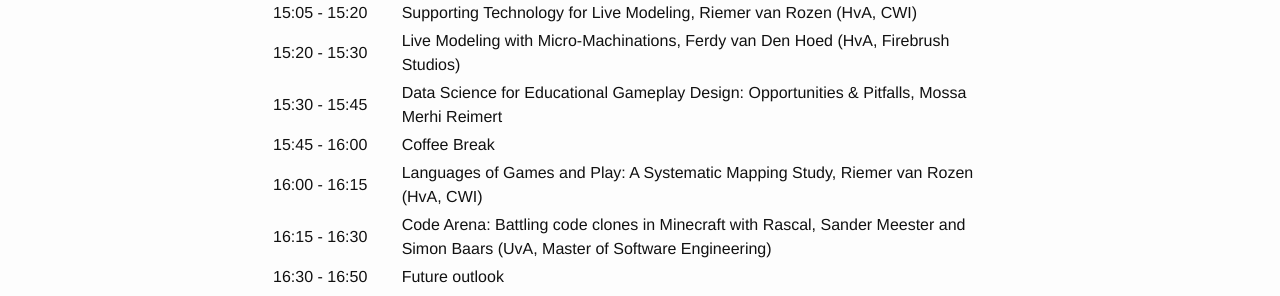
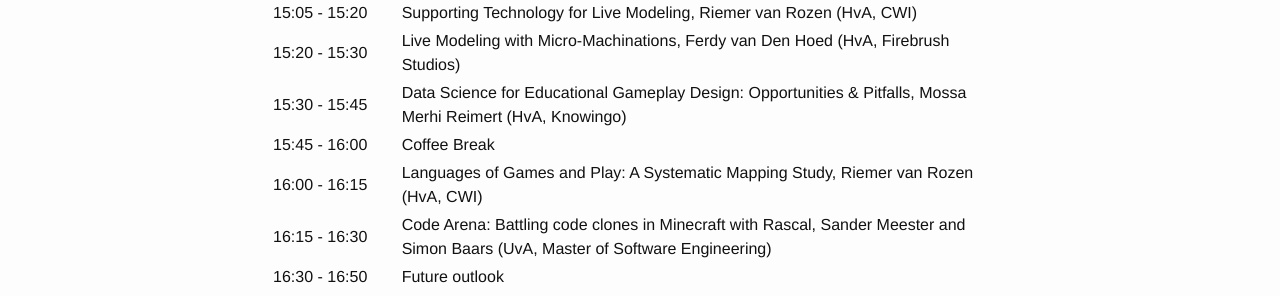
Before and after one commit to LiveGameDesign/LiveGameDesign.github.io, a Jekyll site: the page built from _posts/2019-01-02-Live-Game-Design-Symposium.md, in a window 1280 px wide. Shown: the part 1400-1696 px from the top of the page. Built offline with Jekyll 4.4.1, drawn with Linux system fonts in a browser that asks for light colours; emoji names are drawn with the system emoji font.

Commit message:
updated draft schedule

```diff
--- a/_posts/2019-01-02-Live-Game-Design-Symposium.md
+++ b/_posts/2019-01-02-Live-Game-Design-Symposium.md
@@ -51,7 +51,7 @@
 | 14:50 - 15:05 | Measuring Quality of Grammars for Procedural Level Generation, Quinten Heijn (UvA alumnus) |
 | 15:05 - 15:20 | Supporting Technology for Live Modeling, Riemer van Rozen (HvA, CWI)       |
 | 15:20 - 15:30 | Live Modeling with Micro-Machinations, Ferdy van Den Hoed (HvA, Firebrush Studios) |
-| 15:30 - 15:45 | Data Science for Educational Gameplay Design: Opportunities & Pitfalls, Mossa Merhi Reimert |
+| 15:30 - 15:45 | Data Science for Educational Gameplay Design: Opportunities & Pitfalls, Mossa Merhi Reimert (HvA, Knowingo)|
 | 15:45 - 16:00 | Coffee Break
 | 16:00 - 16:15 | Languages of Games and Play: A Systematic Mapping Study, Riemer van Rozen (HvA, CWI)   |
 | 16:15 - 16:30 | Code Arena: Battling code clones in Minecraft with Rascal, Sander Meester and Simon Baars (UvA, Master of Software Engineering) |
```
